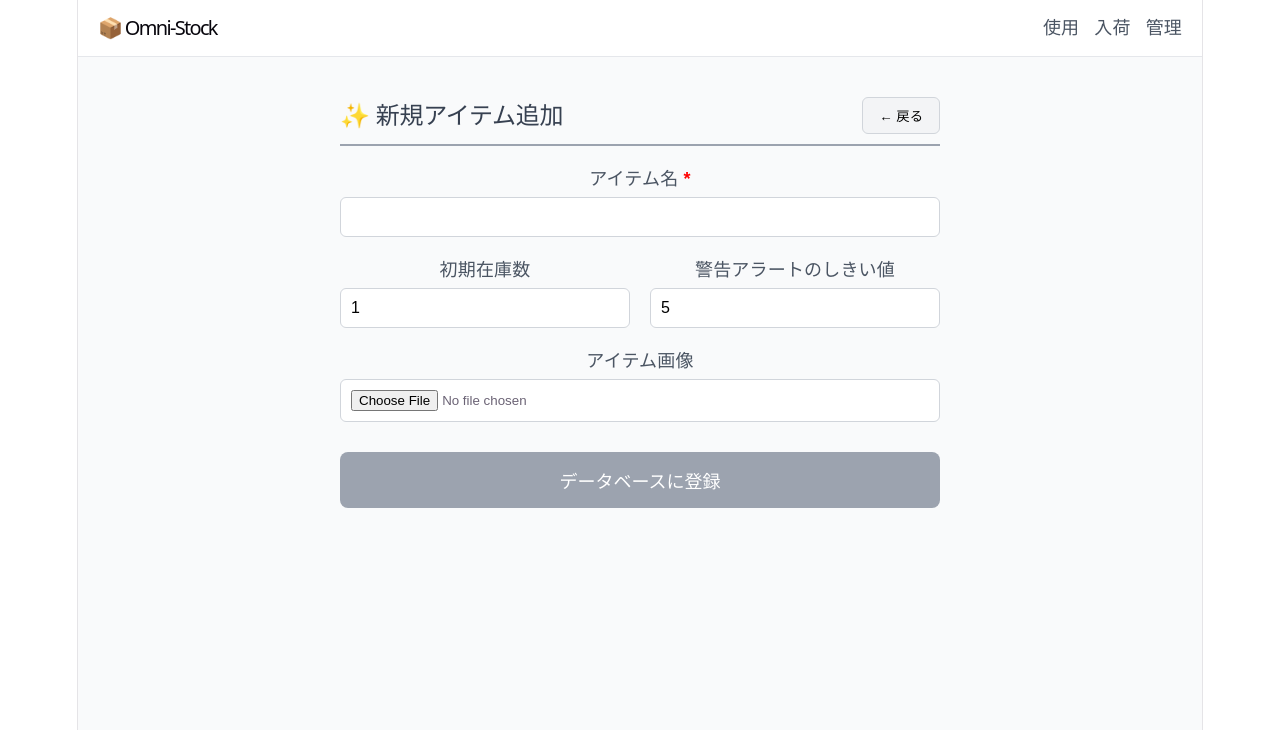
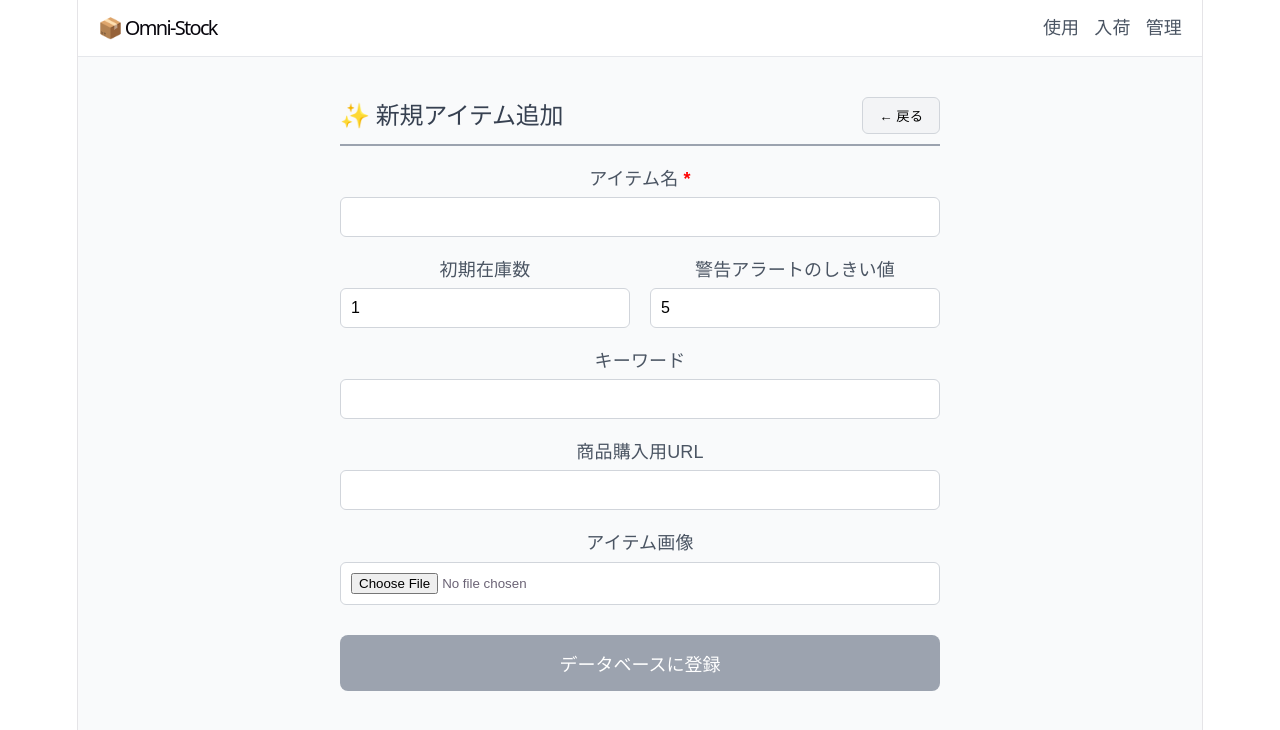
Before and after one commit to nezu511/omni-stock, a React (Vite) app in the folder frontend/: page /manage/new in a window 1280 px wide. Shown: the top 730 px of the page. Built offline with nearby package versions, Linux system fonts and the light colour scheme.

Commit message:
update: [AddItem]pageの入力欄を増やした
update: backendの新規Item登録用APIをupdateした

```diff
--- a/frontend/src/pages/AddItem.tsx
+++ b/frontend/src/pages/AddItem.tsx
@@ -2,7 +2,7 @@ import { useState } from 'react';
 import { useNavigate } from 'react-router-dom';
 import type { Item } from '../types';
 
-type ItemFormData = Omit<Item, 'id'>;
+type ItemFormData = Omit<Item, 'id' | 'barcode'>;
 
 export default function AddItem() {
   const navigate = useNavigate();
@@ -11,7 +11,6 @@ export default function AddItem() {
   const [formData, setFormData] = useState<ItemFormData>({
     name: '',
     quantity: 1,
-    barcode: '',
     imageUrl: '',
     minThreshold: 5,
     keywords: '',
@@ -140,6 +139,31 @@ export default function AddItem() {
           </div>
         </div>
 
+        {/* 3. 検索用キーワード入力フォーム */}
+        <div style={{ display: 'flex', flexDirection: 'column', gap: '5px' }}>
+          <label style={{ fontWidth: 'bold', color: '#4b5563' }}> キーワード</label>
+          <input
+            type="text"
+            name="keywords" // 👈 ここも一致させる
+            value={formData.keywords}
+            onChange={handleChange}
+            style={{ padding: '10px', border: '1px solid #d1d5db', borderRadius: '6px', fontSize: '16px' }}
+          />
+        </div>
+
+
+        {/* 3. 購入用URL */}
+        <div style={{ display: 'flex', flexDirection: 'column', gap: '5px' }}>
+          <label style={{ fontWidth: 'bold', color: '#4b5563' }}> 商品購入用URL</label>
+          <input
+            type="text"
+            name="orderUrl" // 👈 ここも一致させる
+            value={formData.orderUrl}
+            onChange={handleChange}
+            style={{ padding: '10px', border: '1px solid #d1d5db', borderRadius: '6px', fontSize: '16px' }}
+          />
+        </div>
+
         {/* 3. 画像アップロード機能 */}
         <div style={{ display: 'flex', flexDirection: 'column', gap: '5px' }}>
           <label style={{ fontWeight: 'bold', color: '#4b5563' }}>アイテム画像</label>
```
